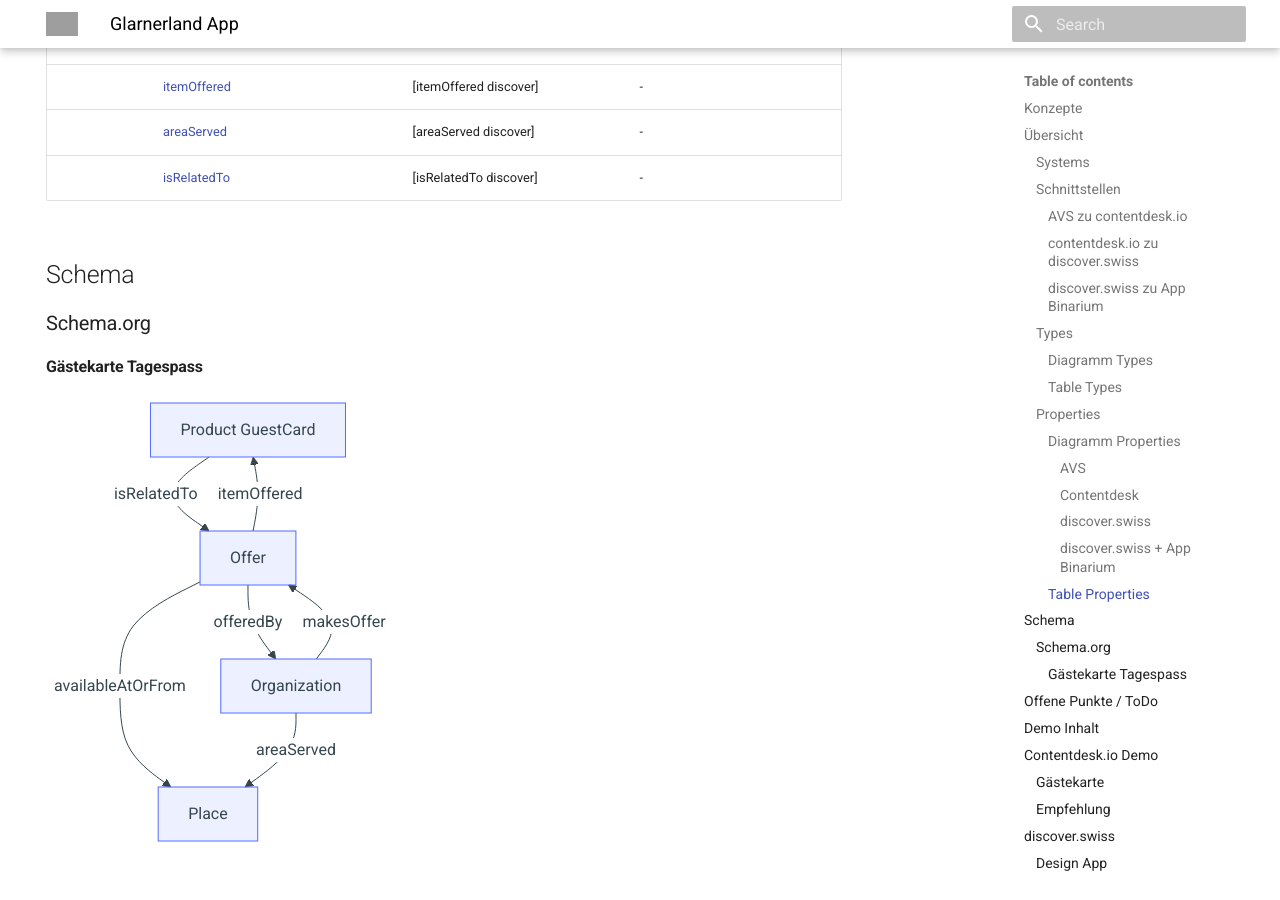
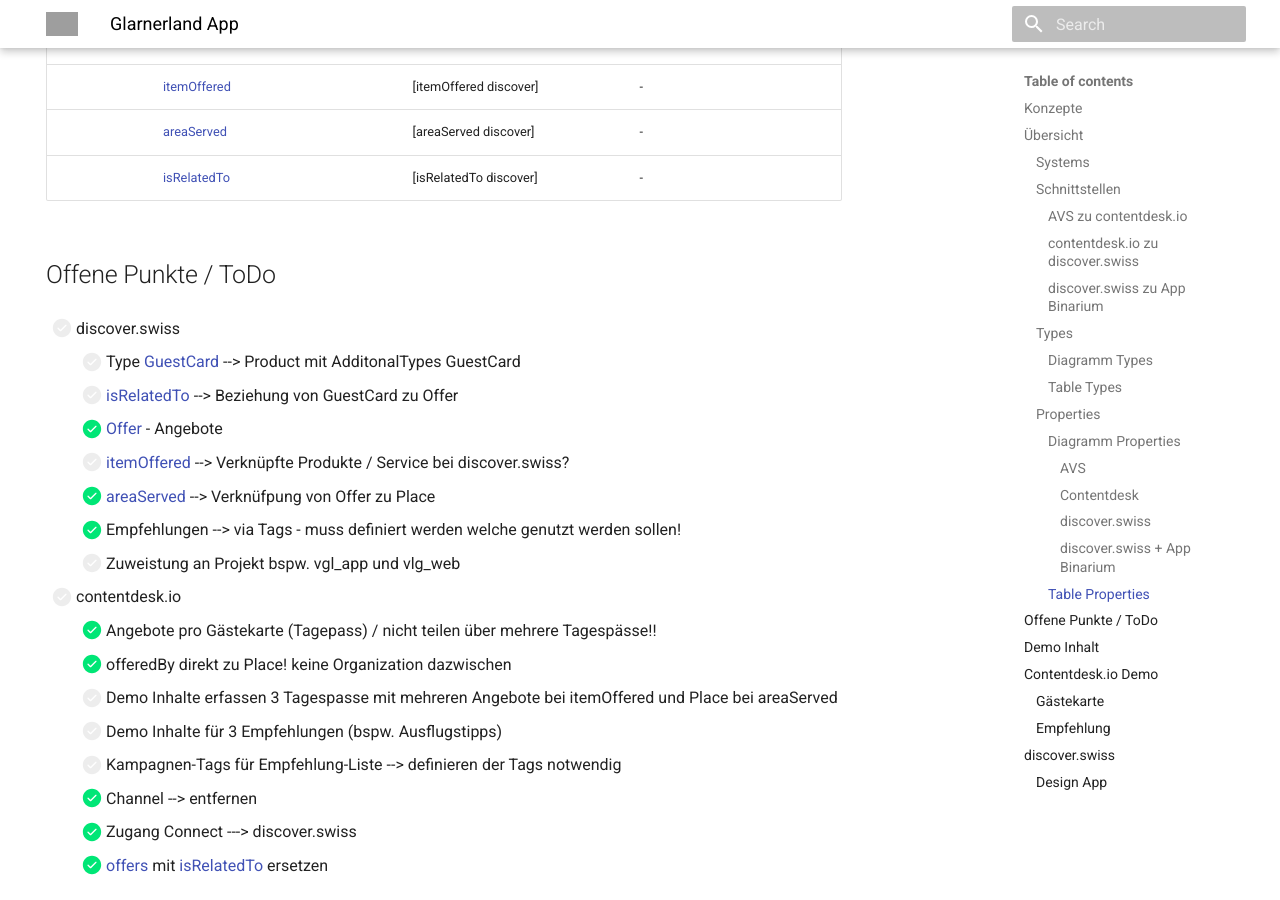
Before and after one commit to tsolenthaler/docs.contentdesk.io, an MkDocs documentation site: the page built from docs/projects/glarnerlandApp.md, in a window 1280 px wide and 900 px high, scrolled down 5458 px. Built offline with MkDocs 1.6.1 and Material for MkDocs 9.7.7, drawn with Linux system fonts in a browser that asks for light colours; grey boxes are pictures that could not be loaded.

Commit message:
Refactor gaestekarte.md: Update schema and remove unused code

````diff
--- a/docs/projects/glarnerlandApp.md
+++ b/docs/projects/glarnerlandApp.md
@@ -262,23 +262,6 @@
 
 [itemReviewed discover]: https://docs.discover.swiss/dev/reference/dataschema/definition/infocenter-classes/Review/#properties
 
-## Schema
-
-### Schema.org
-
-#### Gästekarte Tagespass
-``` mermaid
-graph TD
-    Product[Product GuestCard]-->|isRelatedTo|Offer
-
-    Offer-->|itemOffered|Product
-    Offer-->|availableAtOrFrom|Place
-    Offer-->|offeredBy|Organization
-
-    Organization-->|areaServed|Place
-    Organization-->|makesOffer|Offer
-```
-
 ## Offene Punkte / ToDo
 
 - [ ] discover.swiss
````
